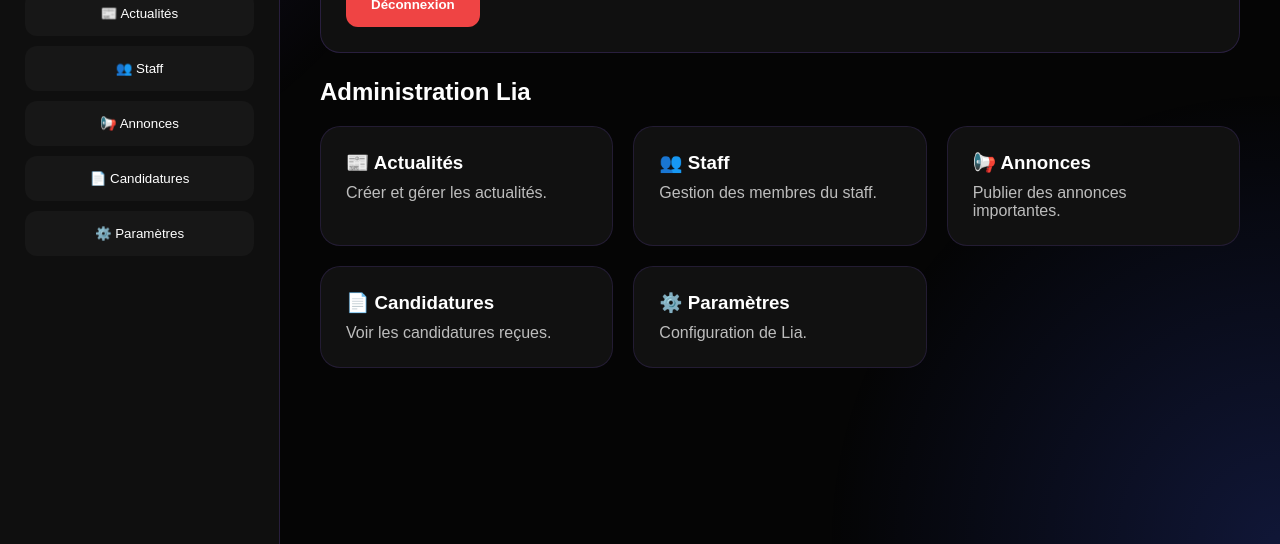
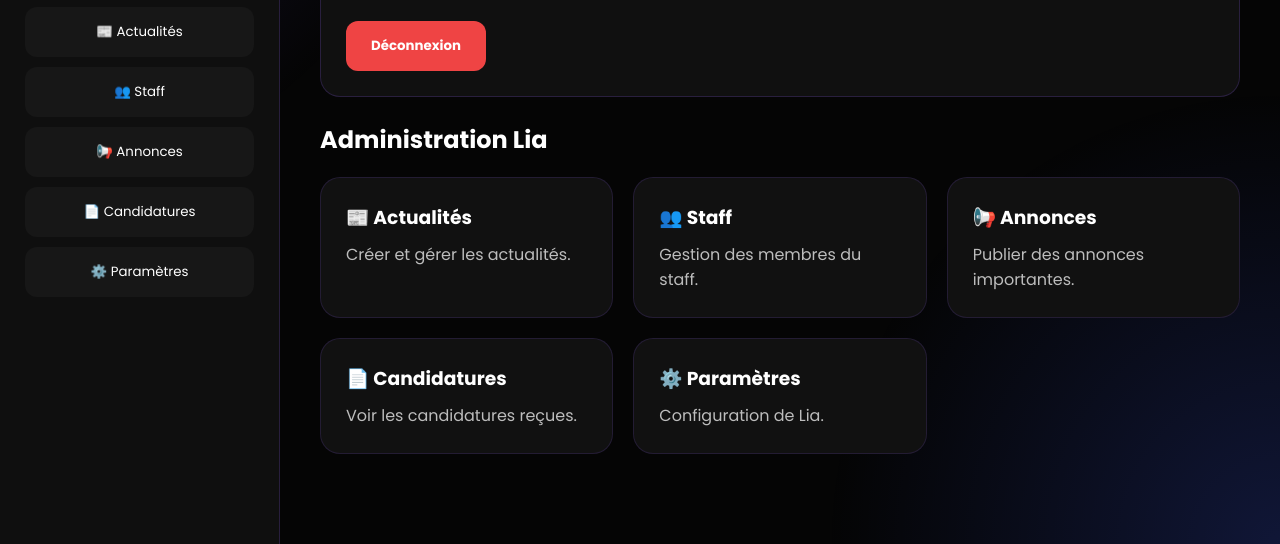
Before and after one commit to fourmisdesamis-art/Lia, a plain HTML site: page dashboard.html in a window 1280 px wide. Shown: the part 256-800 px from the top of the page. Drawn offline with Linux system fonts and the light colour scheme; no server answers.

Commit message:
Update dashboard.html

```diff
--- a/dashboard.html
+++ b/dashboard.html
@@ -4,6 +4,7 @@
 <head>
 <meta charset="UTF-8">
 <meta name="viewport" content="width=device-width, initial-scale=1.0">
+<link href="https://fonts.googleapis.com/css2?family=Poppins:wght@300;400;500;600;700;800&display=swap" rel="stylesheet">
 
 <title>Lia Dashboard</title>
 
@@ -13,7 +14,7 @@
 margin:0;
 padding:0;
 box-sizing:border-box;
-font-family:Arial,sans-serif;
+font-family:Poppins,sans-serif;
 }
 
 body{
```
